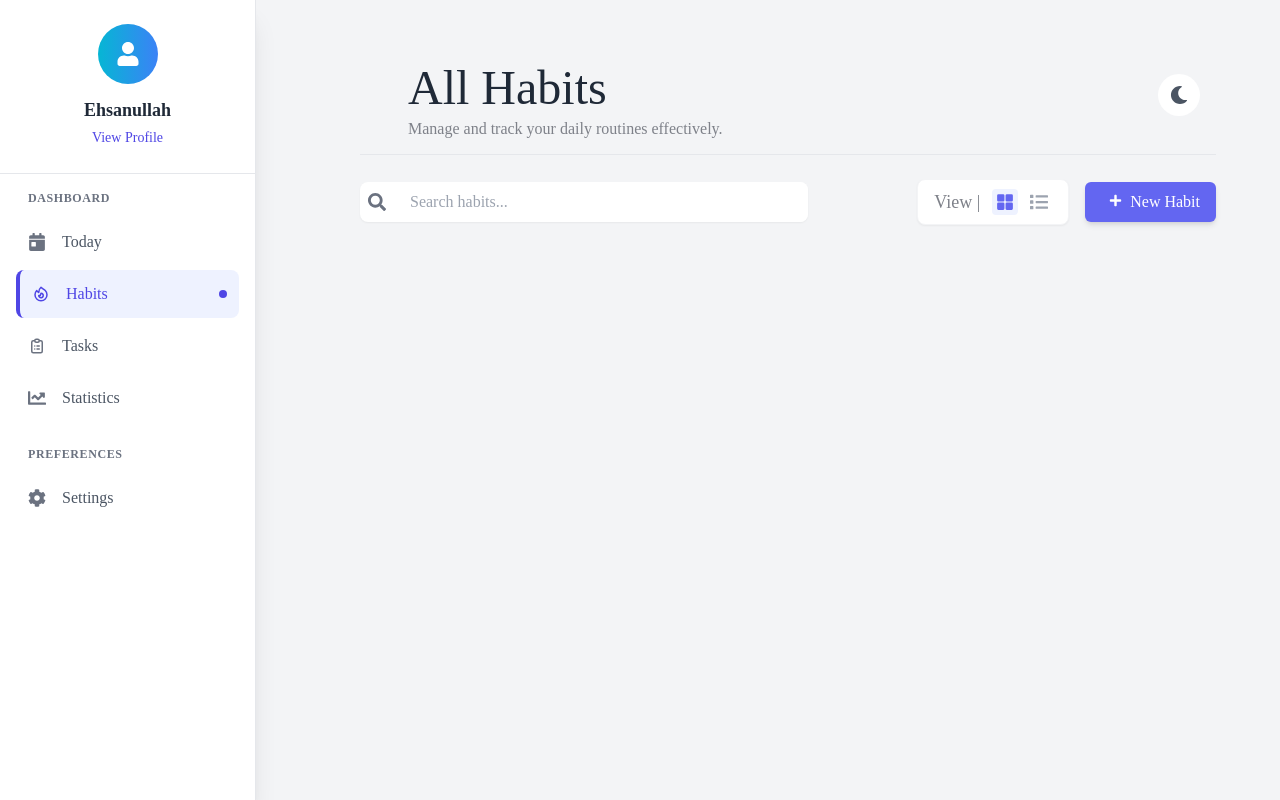
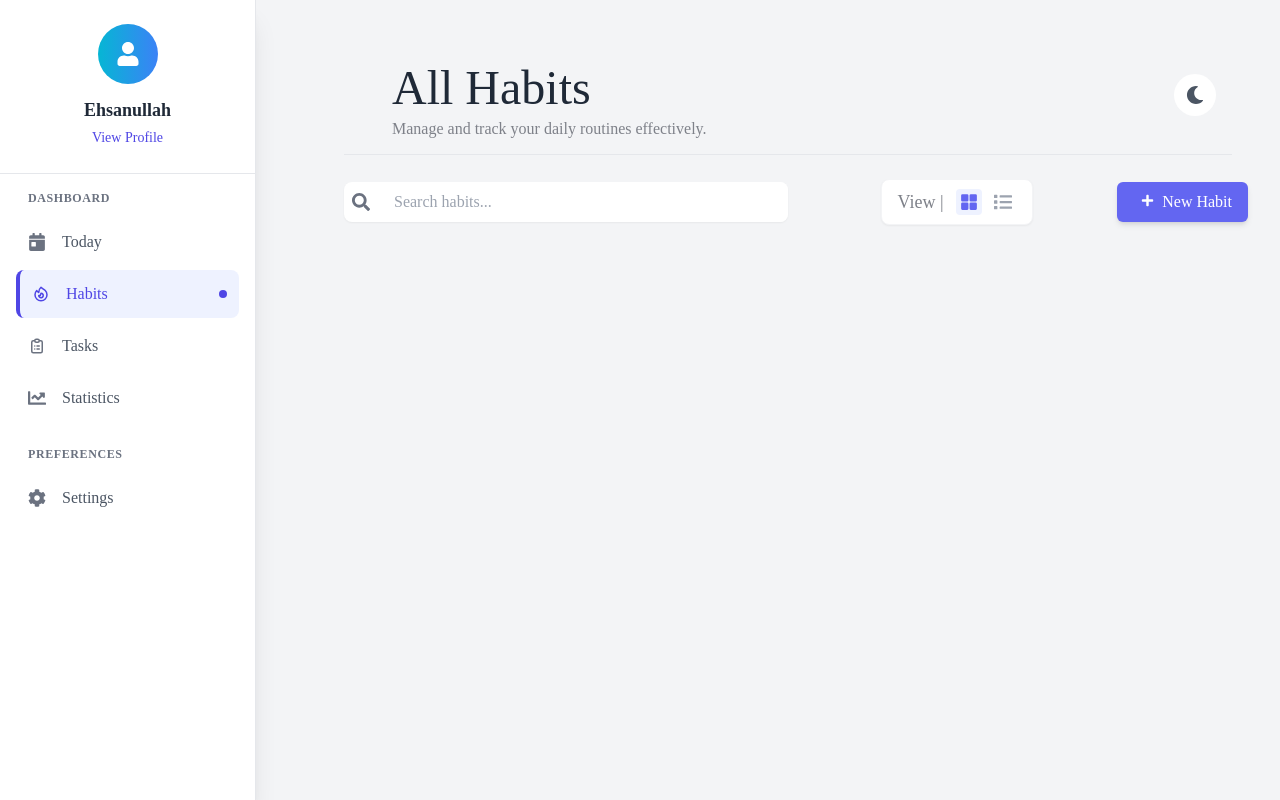
Before and after one commit to AbdulQaharRahmani/HabitTracker, a React (Vite) app in the folder frontend/: page /habits in a window 1280 px wide. Built offline with nearby package versions, Linux system fonts and the light colour scheme.

Commit message:
style: resposive designs added #36

```diff
--- a/frontend/src/pages/Habits.jsx
+++ b/frontend/src/pages/Habits.jsx
@@ -22,20 +22,23 @@ export default function Habits () {
   return (
     <div className="">
       {/* Main */}
-      <div className="px-6">
+      <div className="px-6 md:px-2">
         {/* Header */}
-        <div className="flex items-center justify-between">
+        <div className="flex flex-col gap-4 md:flex-row md:ml-0 md:items-center md:justify-between">
           <Header />
           <DarkMode />
         </div>
-        <hr className="my-4 ml-12 mr-4 border-gray-200" />
+        <hr className="my-4 mx-2 md:ml-6 lg:ml-12 md:mr-4 border-gray-200" />
         {/* Search , View, AddHabit*/}
-        <div className="ml-12 my-6 flex items-center justify-between">
-          <Search
-            searchTerm={searchTerm}
-            setSearchTerm={setSearchTerm}
-          />
-          <div className="flex items-center gap-4 mr-4">
+        <div className="my-6 flex flex-col gap-4 md:ml-6 md:justify-start lg:ml-12 lg:flex-row lg:items-center lg:justify-between">
+          <div className="w-full md:max-w-md lg:w-1/2">
+            <Search
+              searchTerm={searchTerm}
+              setSearchTerm={setSearchTerm}
+            />
+          </div>
+
+          <div className="flex w-full flex-wrap justify-start items-center gap-3 md:gap-2 md:w-auto lg:w-1/2 lg:justify-end">
             <View viewMode={viewMode} setViewMode={setViewMode} />
             <AddHabit onAddHabit={handleAddHabit} />
           </div>
@@ -44,8 +47,8 @@ export default function Habits () {
         <div
           className={
             viewMode === 'grid'
-              ? 'grid grid-cols-3 gap-6 justify-items-start'
-              : 'ml-12 my-6 space-y-4'
+              ? 'grid grid-cols-1 sm:grid-cols-2 lg:grid-cols-3 md:grid-cols-2 md:ml-12 gap-6 justify-items-start'
+              : 'my-6 space-y-4 md:ml-12'
           }
         >
           {
```
